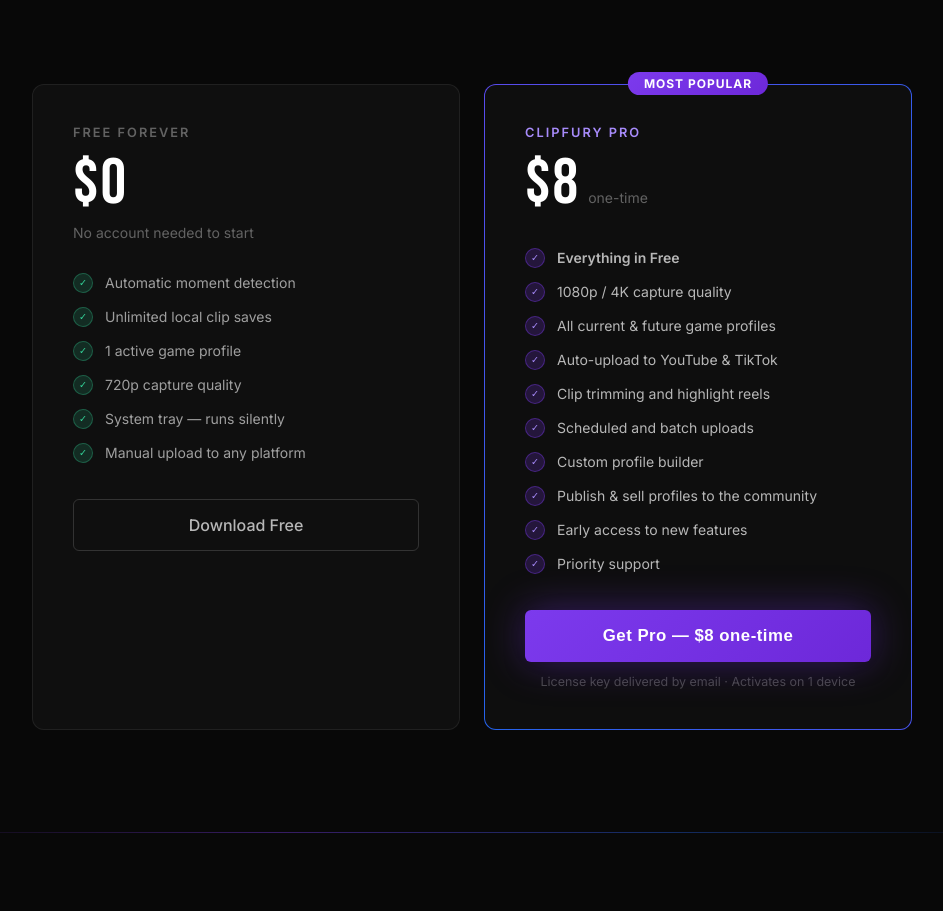
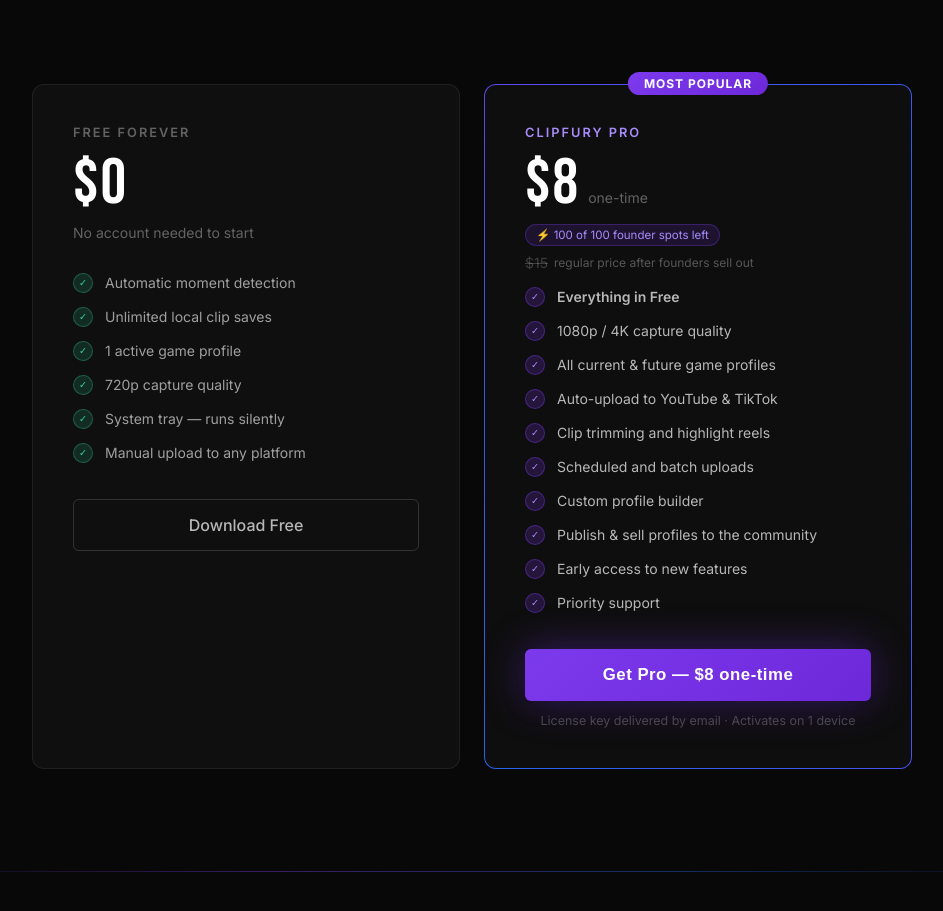
Before and after one commit to GHFury/clipfury-web, a Next.js app: page / in a window 1280 px wide. Shown: the part 3503-4414 px from the top of the page, without its empty margins (168-1111 px from the left). Built offline with nearby package versions, Linux system fonts and the light colour scheme; no server answers; the database is empty.

Commit message:
correct pricing changes

```diff
--- a/app/page.tsx
+++ b/app/page.tsx
@@ -719,6 +719,7 @@ export default function Home() {
         </div>
 
         <div style={{ display: "grid", gridTemplateColumns: "repeat(auto-fit, minmax(280px, 1fr))", gap: 24 }}>
+
           {/* Free */}
           <div className="card" style={{ padding: "40px" }}>
             <div style={{ marginBottom: 32 }}>
@@ -736,7 +737,7 @@ export default function Home() {
                 </div>
               ))}
             </div>
-            <a href={GITHUB_URL} className="btn-secondary" style={{ width: "100%", justifyContent: "center" }}>
+            <a href={GITHUB_URL} className="btn-secondary" style={{ width: "100%", justifyContent: "center", display: "flex" }}>
               Download Free
             </a>
           </div>
@@ -747,13 +748,45 @@ export default function Home() {
               <div style={{ position: "absolute", top: -12, left: "50%", transform: "translateX(-50%)", background: "linear-gradient(135deg, #7c3aed, #6d28d9)", padding: "4px 16px", borderRadius: 100, fontSize: "0.75rem", fontWeight: 700, letterSpacing: 1, whiteSpace: "nowrap" }}>
                 MOST POPULAR
               </div>
-              <div style={{ marginBottom: 32 }}>
-                <div style={{ fontSize: "0.8rem", fontWeight: 600, letterSpacing: 2, color: "#a78bfa", textTransform: "uppercase", marginBottom: 12 }}>ClipFury Pro</div>
-                <div style={{ display: "flex", alignItems: "baseline", gap: 8 }}>
-                  <div style={{ fontFamily: "'Bebas Neue', sans-serif", fontSize: "4rem", letterSpacing: 2, lineHeight: 1 }}>{isFounderAvailable ? "$8" : "$15"}</div>
-                  <div style={{ color: "rgba(255,255,255,0.35)", fontSize: "0.875rem" }}>one-time</div>
+
+              <div style={{ marginBottom: 16 }}>
+                <div style={{ fontSize: "0.8rem", fontWeight: 600, letterSpacing: 2, color: "#a78bfa", textTransform: "uppercase", marginBottom: 12 }}>
+                  ClipFury Pro
                 </div>
+
+                {/* Founder price */}
+                {isFounderAvailable && (
+                  <div style={{ marginBottom: 12 }}>
+                    <div style={{ display: "flex", alignItems: "baseline", gap: 8 }}>
+                      <div style={{ fontFamily: "'Bebas Neue', sans-serif", fontSize: "4rem", letterSpacing: 2, lineHeight: 1 }}>$8</div>
+                      <div style={{ color: "rgba(255,255,255,0.35)", fontSize: "0.875rem" }}>one-time</div>
+                    </div>
+                    <div style={{ display: "flex", alignItems: "center", gap: 8, marginTop: 8, flexWrap: "wrap" }}>
+                      <span style={{ background: "rgba(124,58,237,0.15)", border: "1px solid rgba(124,58,237,0.3)", borderRadius: 100, padding: "3px 10px", fontSize: "0.72rem", color: "#a78bfa" }}>
+                        ⚡ {founderRemaining} of {FOUNDER_LIMIT} founder spots left
+                      </span>
+                    </div>
+                    <div style={{ display: "flex", alignItems: "center", gap: 6, marginTop: 8 }}>
+                      <span style={{ color: "rgba(255,255,255,0.2)", textDecoration: "line-through", fontSize: "0.875rem" }}>$15</span>
+                      <span style={{ fontSize: "0.75rem", color: "rgba(255,255,255,0.3)" }}>regular price after founders sell out</span>
+                    </div>
+                  </div>
+                )}
+
+                {/* Regular price — shown when founders sold out */}
+                {!isFounderAvailable && (
+                  <div style={{ marginBottom: 12 }}>
+                    <div style={{ display: "flex", alignItems: "baseline", gap: 8 }}>
+                      <div style={{ fontFamily: "'Bebas Neue', sans-serif", fontSize: "4rem", letterSpacing: 2, lineHeight: 1 }}>$15</div>
+                      <div style={{ color: "rgba(255,255,255,0.35)", fontSize: "0.875rem" }}>one-time</div>
+                    </div>
+                    <div style={{ color: "rgba(255,255,255,0.35)", fontSize: "0.875rem", marginTop: 8 }}>
+                      Lifetime access — pay once, own it forever
+                    </div>
+                  </div>
+                )}
               </div>
+
               <div style={{ display: "flex", flexDirection: "column", gap: 14, marginBottom: 36 }}>
                 {PRO_FEATURES.map((f, i) => (
                   <div key={i} style={{ display: "flex", gap: 12, alignItems: "center" }}>
@@ -764,15 +797,17 @@ export default function Home() {
                   </div>
                 ))}
               </div>
+
               <button className="btn-primary" onClick={handleCheckout} disabled={checkingOut}
                 style={{ width: "100%", justifyContent: "center", cursor: checkingOut ? "wait" : "pointer" }}>
-                {checkingOut ? "Redirecting to checkout..." : `Get Pro — ${isFounderAvailable ? "$8" : "$15"} one-time`}
+                {checkingOut ? "Redirecting..." : `Get Pro — ${isFounderAvailable ? "$8" : "$15"} one-time`}
               </button>
               <div style={{ textAlign: "center", marginTop: 12, fontSize: "0.78rem", color: "rgba(255,255,255,0.25)" }}>
                 License key delivered by email · Activates on 1 device
               </div>
             </div>
           </div>
+
         </div>
       </section>
 
```
